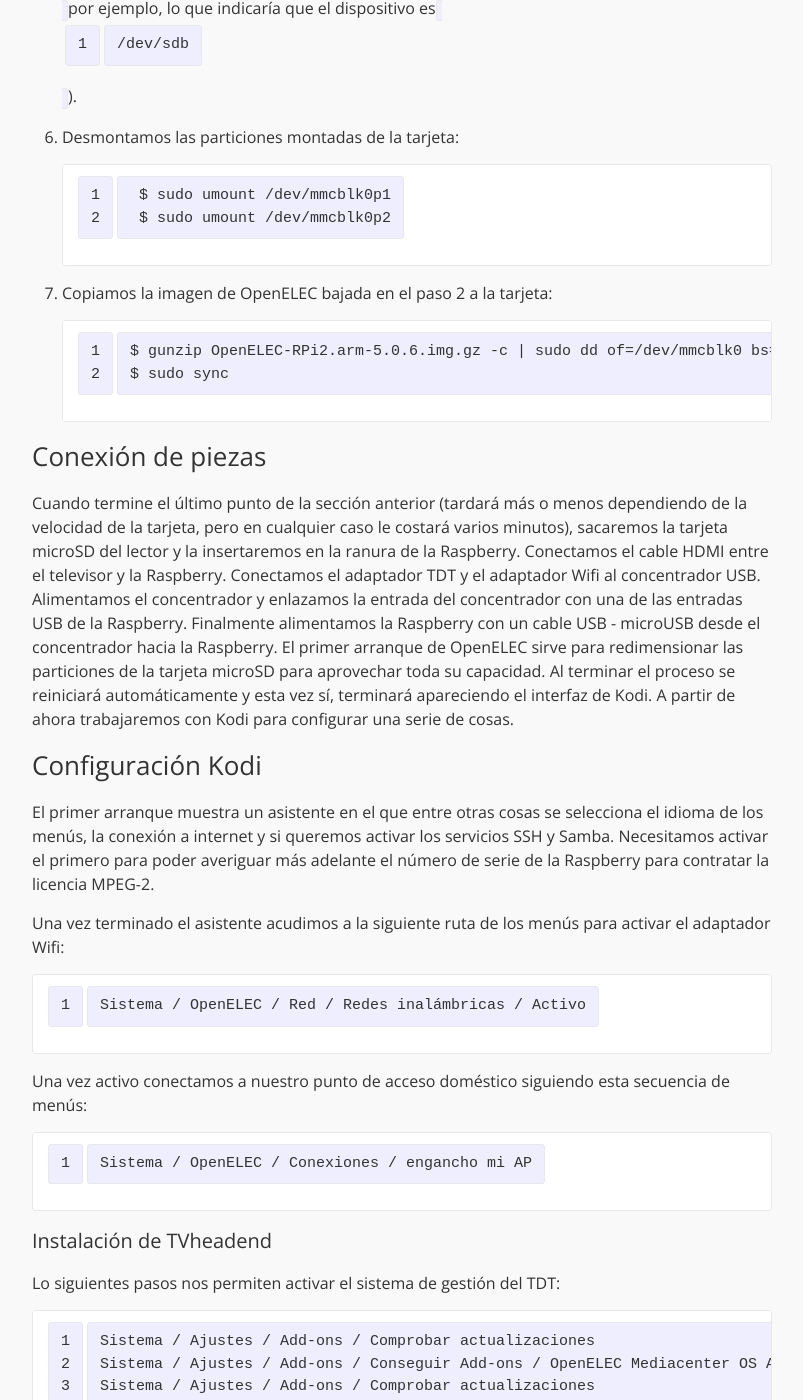
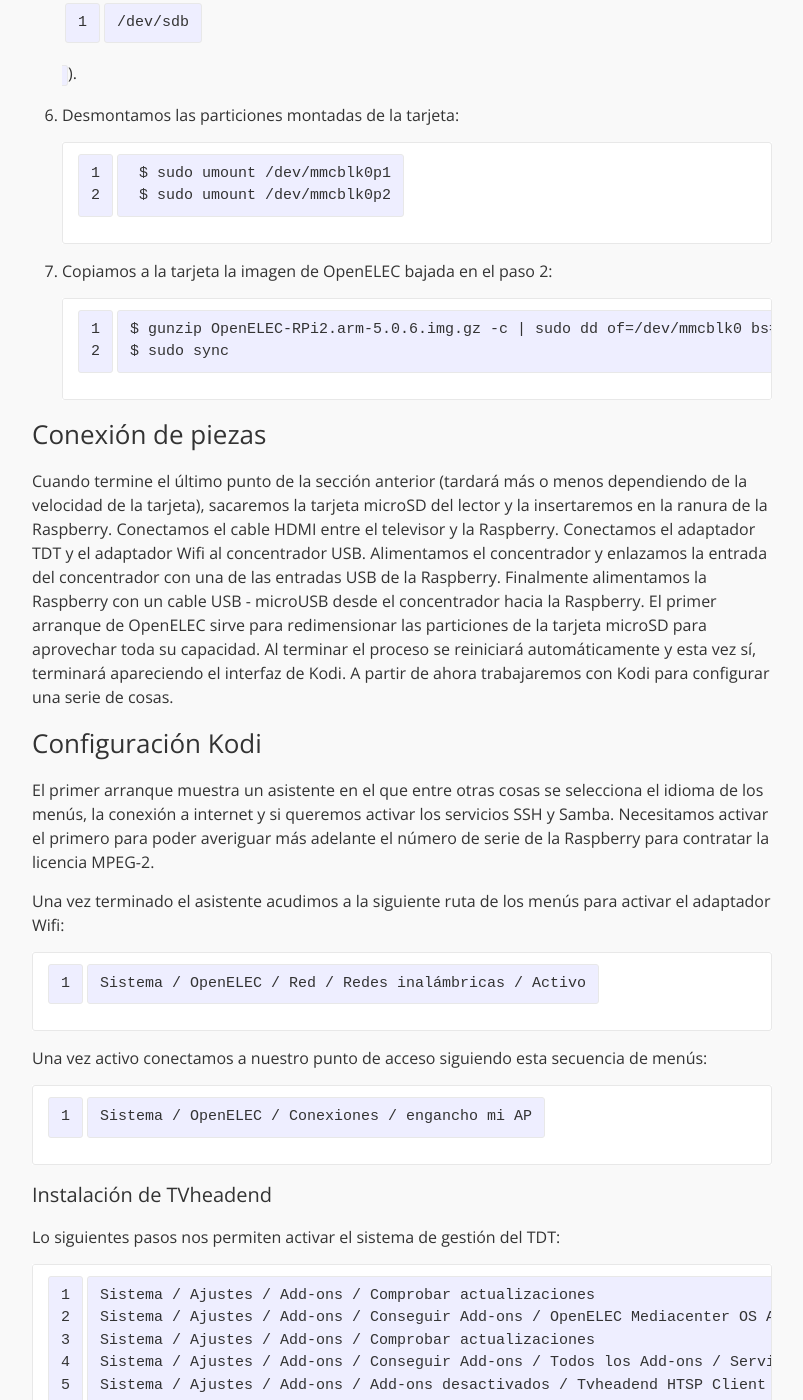
Before and after one commit to eduardofilo/eduardofilo.jekyll, a Jekyll site: the page built from _posts/2015-03-14-raspi2-kodi-tvheadend.md, in a window 1280 px wide and 1400 px high, scrolled down 2096 px. Shown: the whole window, without its empty margins (238-1041 px from the left). Built offline with Jekyll 4.4.1, drawn with Linux system fonts in a browser that asks for light colours; Markdown is read by kramdown in place of the engine named in the settings; some of the changed text lies outside the part shown.

Commit message:
Cambios menores.

```diff
--- a/_posts/2015-03-14-raspi2-kodi-tvheadend.md
+++ b/_posts/2015-03-14-raspi2-kodi-tvheadend.md
@@ -63,15 +62,14 @@
         $ sudo umount /dev/mmcblk0p1
         $ sudo umount /dev/mmcblk0p2
 
-7.  Copiamos la imagen de OpenELEC bajada en el paso 2 a la tarjeta:
+7.  Copiamos a la tarjeta la imagen de OpenELEC bajada en el paso 2:
 
         $ gunzip OpenELEC-RPi2.arm-5.0.6.img.gz -c | sudo dd of=/dev/mmcblk0 bs=2M
         $ sudo sync
 
-
 ### Conexión de piezas
 
-Cuando termine el último punto de la sección anterior (tardará más o menos dependiendo de la velocidad de la tarjeta, pero en cualquier caso le costará varios minutos), sacaremos la tarjeta microSD del lector y la insertaremos en la ranura de la Raspberry. Conectamos el cable HDMI entre el televisor y la Raspberry. Conectamos el adaptador TDT y el adaptador Wifi al concentrador USB. Alimentamos el concentrador y enlazamos la entrada del concentrador con una de las entradas USB de la Raspberry. Finalmente alimentamos la Raspberry con un cable USB - microUSB desde el concentrador hacia la Raspberry. El primer arranque de OpenELEC sirve para redimensionar las particiones de la tarjeta microSD para aprovechar toda su capacidad. Al terminar el proceso se reiniciará automáticamente y esta vez sí, terminará apareciendo el interfaz de Kodi. A partir de ahora trabajaremos con Kodi para configurar una serie de cosas.
+Cuando termine el último punto de la sección anterior (tardará más o menos dependiendo de la velocidad de la tarjeta), sacaremos la tarjeta microSD del lector y la insertaremos en la ranura de la Raspberry. Conectamos el cable HDMI entre el televisor y la Raspberry. Conectamos el adaptador TDT y el adaptador Wifi al concentrador USB. Alimentamos el concentrador y enlazamos la entrada del concentrador con una de las entradas USB de la Raspberry. Finalmente alimentamos la Raspberry con un cable USB - microUSB desde el concentrador hacia la Raspberry. El primer arranque de OpenELEC sirve para redimensionar las particiones de la tarjeta microSD para aprovechar toda su capacidad. Al terminar el proceso se reiniciará automáticamente y esta vez sí, terminará apareciendo el interfaz de Kodi. A partir de ahora trabajaremos con Kodi para configurar una serie de cosas.
 
 ### Configuración Kodi
 
@@ -81,7 +79,7 @@
 
     Sistema / OpenELEC / Red / Redes inalámbricas / Activo
 
-Una vez activo conectamos a nuestro punto de acceso doméstico siguiendo esta secuencia de menús:
+Una vez activo conectamos a nuestro punto de acceso siguiendo esta secuencia de menús:
 
     Sistema / OpenELEC / Conexiones / engancho mi AP
 
```
Also changed, not shown: other parts of _posts/2015-03-14-raspi2-kodi-tvheadend.md (+4 -5 lines).
